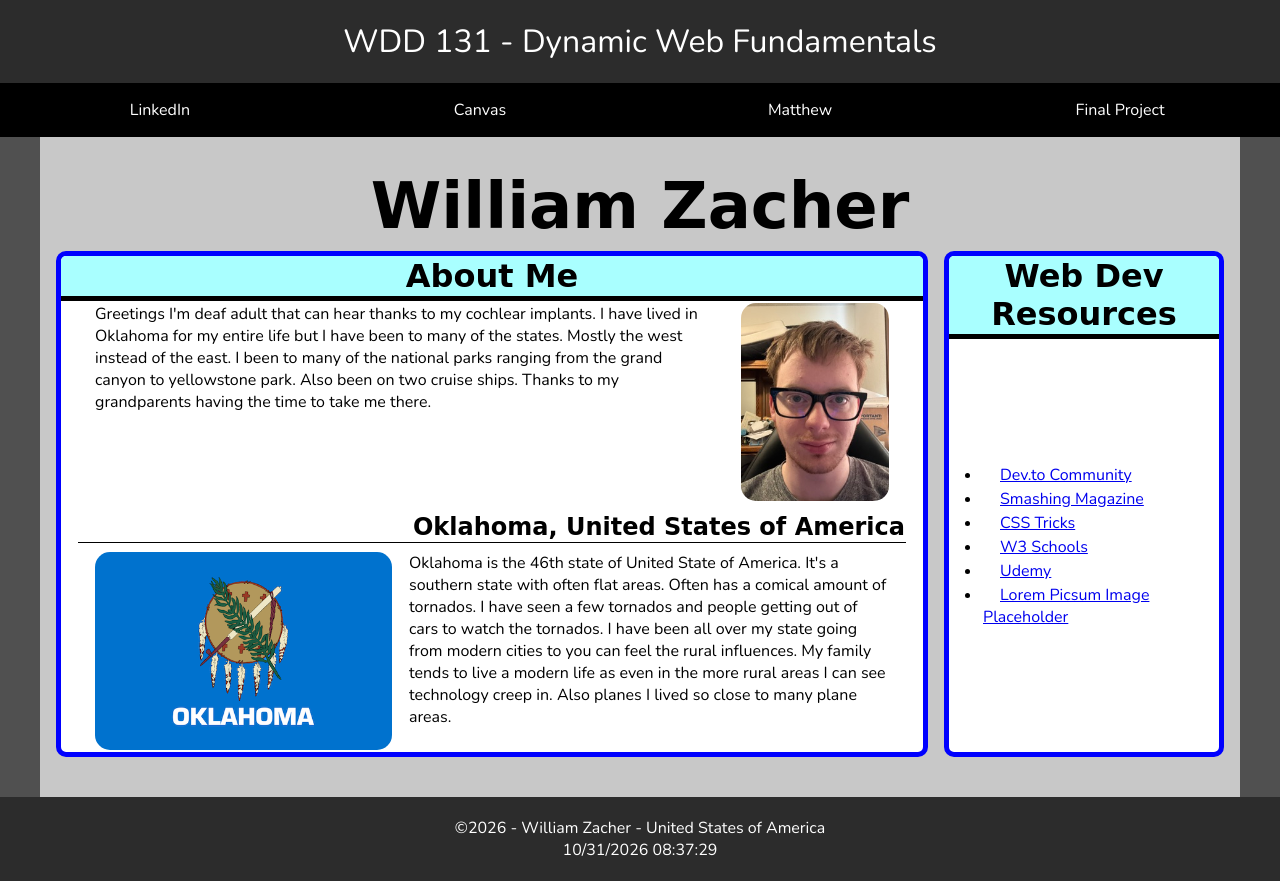
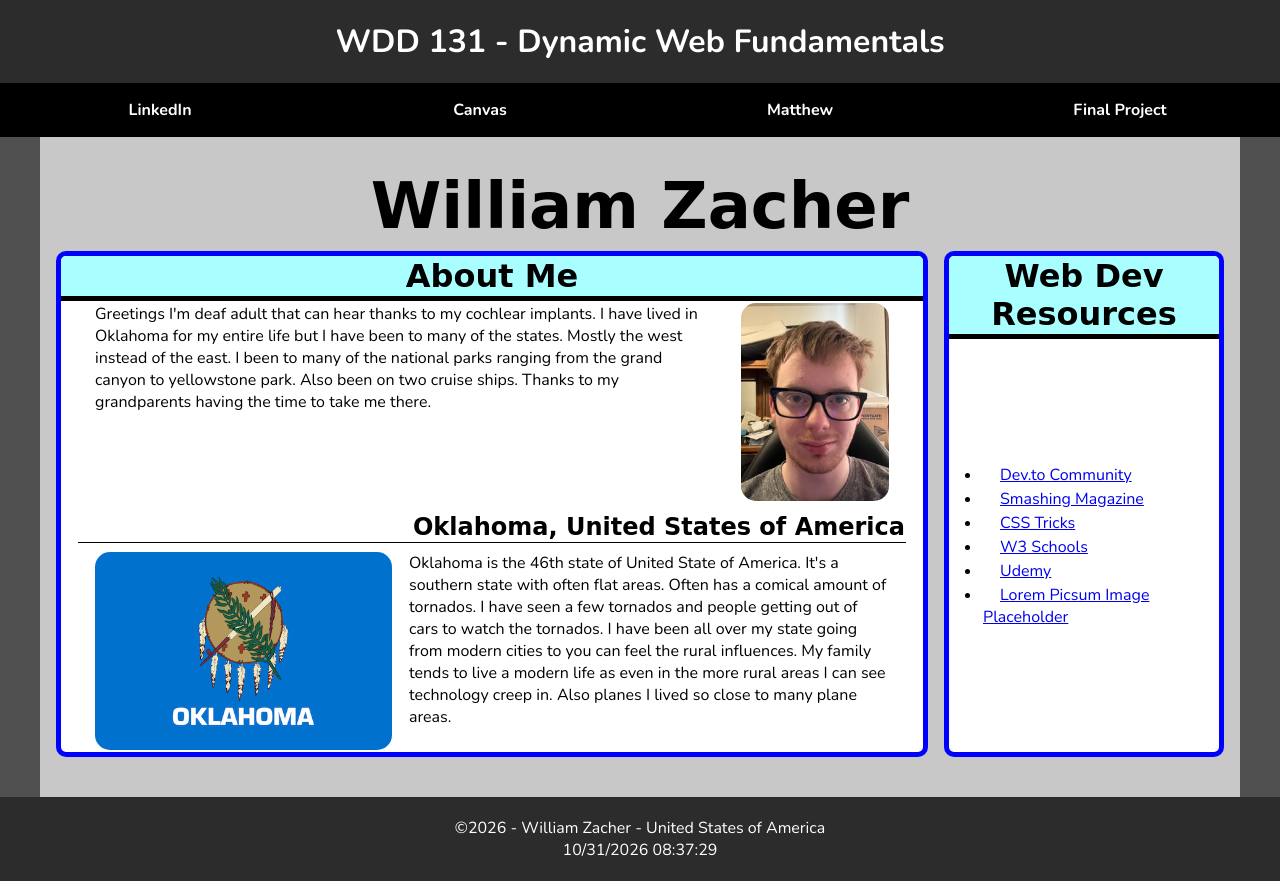
Before and after one commit to starcore2/wdd131, a plain HTML site: page index.html in a window 1280 px wide. Drawn offline with nearby package versions, Linux system fonts and the light colour scheme; a web font is replaced by a local one.

Commit message:
made font fatter

```diff
--- a/styles/base.css
+++ b/styles/base.css
@@ -85,7 +85,6 @@ h2,
 
 
 
-
 body {
     background-color: var(--alt-background-color);
     color: var(--alt-text-color);
@@ -100,6 +99,10 @@ footer {
     text-align: center;
     background-color: var(--darkerbackground);
     width: 100%;
+}
+
+header {
+    font-weight: 700;
 }
 
 footer {
```
